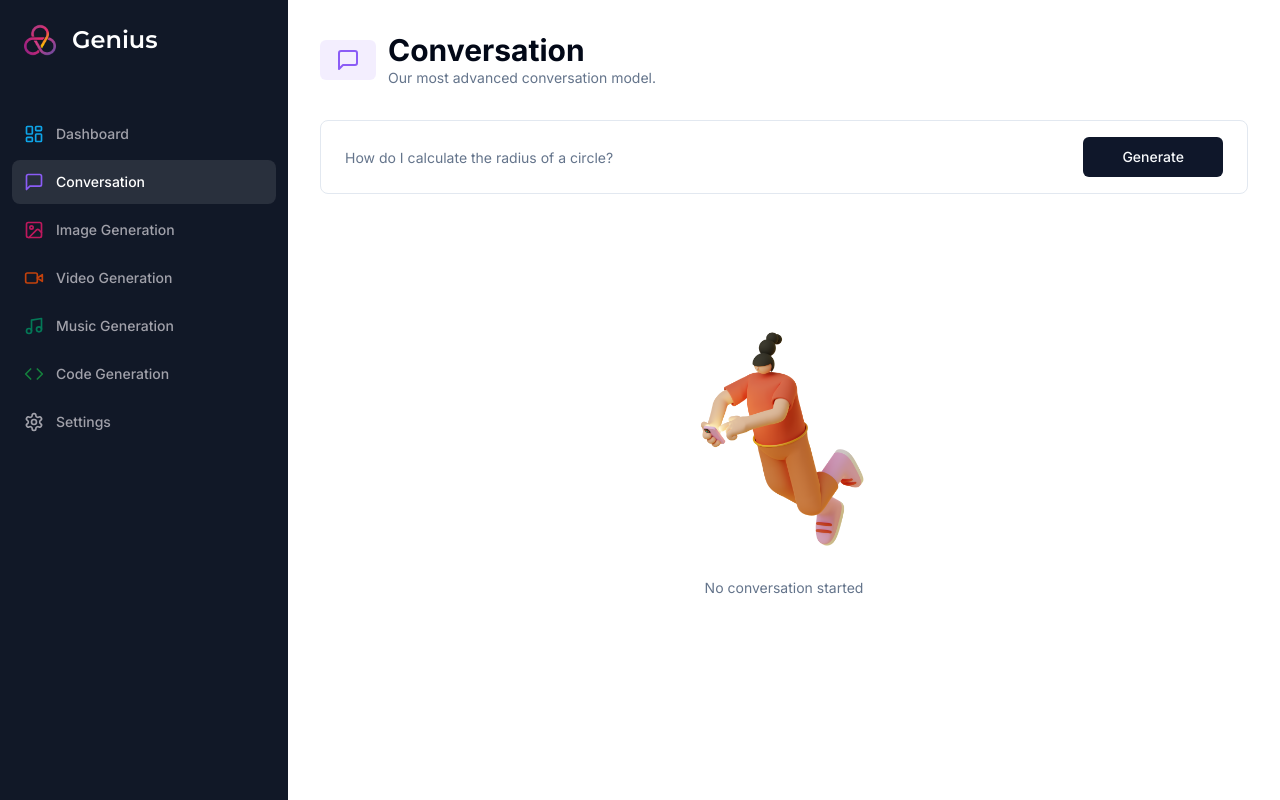
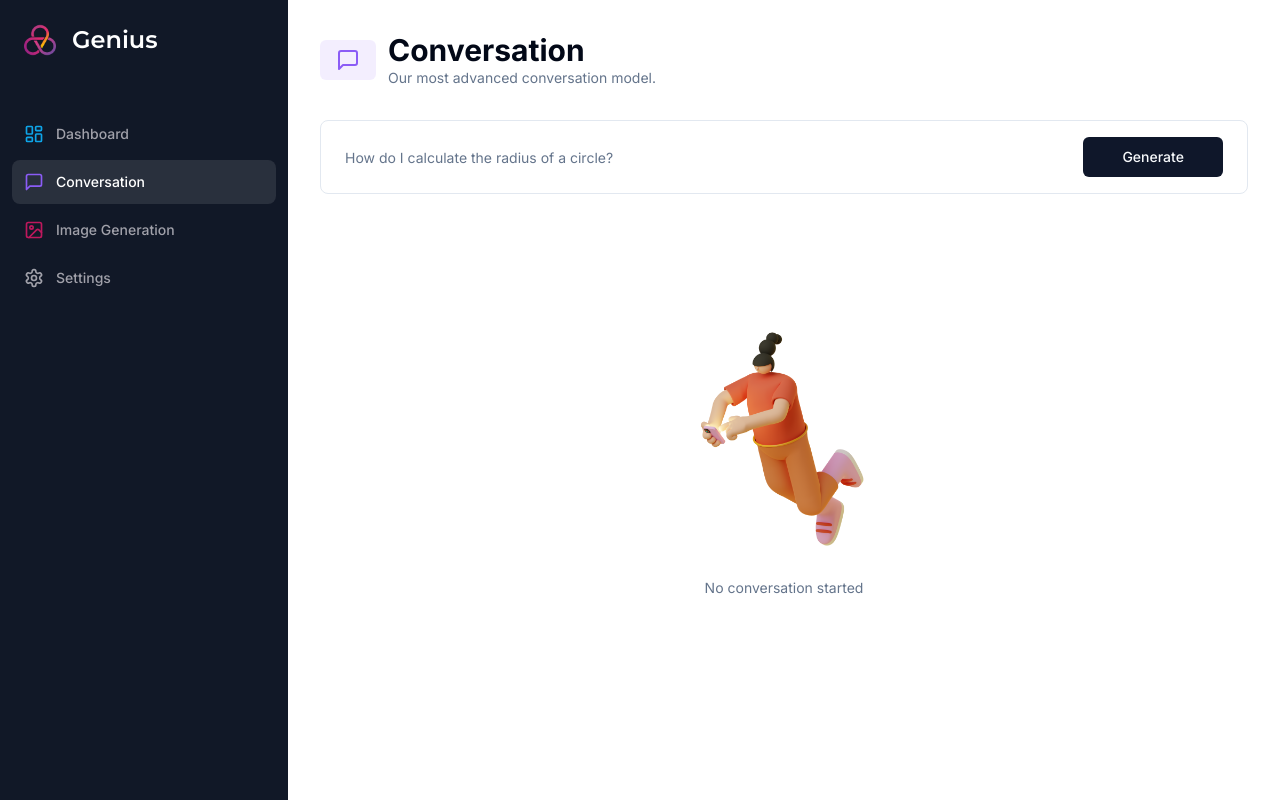
Before and after one commit to mu0363/ai-saas-generator, a Next.js app: page /conversation in a window 1280 px wide. Built offline with nearby package versions, Linux system fonts and the light colour scheme.

Commit message:
remove unused generator links

```diff
--- a/components/sidebar.tsx
+++ b/components/sidebar.tsx
@@ -39,24 +39,7 @@
     href: "/image",
     color: "text-pink-700",
   },
-  {
-    label: "Video Generation",
-    icon: VideoIcon,
-    href: "/video",
-    color: "text-orange-700",
-  },
-  {
-    label: "Music Generation",
-    icon: Music,
-    href: "/music",
-    color: "text-emerald-700",
-  },
-  {
-    label: "Code Generation",
-    icon: Code,
-    href: "/code",
-    color: "text-green-700",
-  },
+
   {
     label: "Settings",
     icon: Settings,
```
